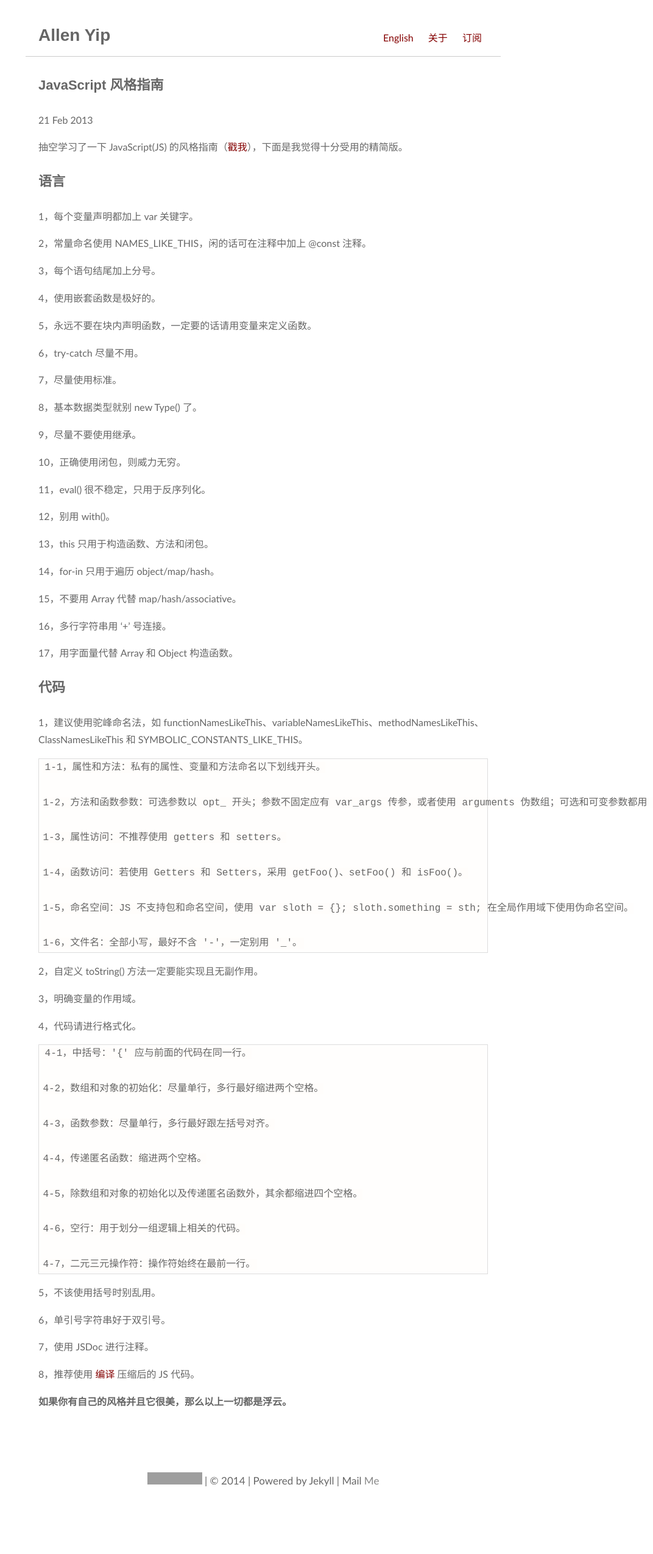
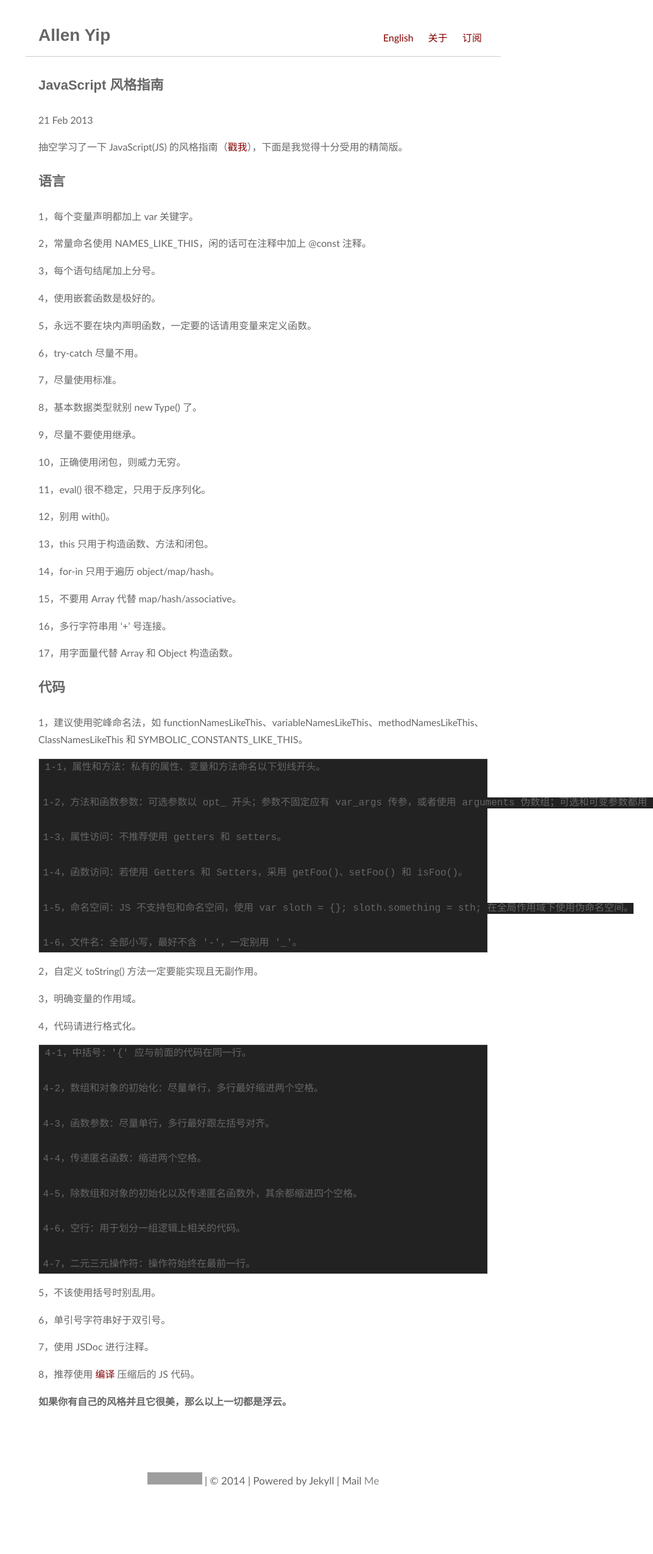
Before and after one commit to allenyip/allenyip.github.com, a Jekyll site: the page built from _posts/2013-02-21-javascript-style-guide.md, in a window 1280 px wide. Shown: the whole page at 61% size, without its empty margins (208-1280 px from the left). Built offline with Jekyll 4.4.1, drawn with Linux system fonts in a browser that asks for light colours; some web fonts are replaced; Markdown is read by kramdown in place of the engine named in the settings; grey boxes are pictures that could not be loaded.

Commit message:
modify css

```diff
--- a/css/main.css
+++ b/css/main.css
@@ -51,13 +51,13 @@ blockquote {
 /* modify code starts */
 .post pre {
   border: 1px solid #ddd;
-  background: rgba(235, 213, 174, 0.03);
+  background: #222;
   padding: 0 .4em;
 }
 
 .post code {
   border: 1px solid #ddd;
-  background: rgba(235, 213, 174, 0.03);
+  background: #222;
   padding: 0 .2em;
 }
 
```
